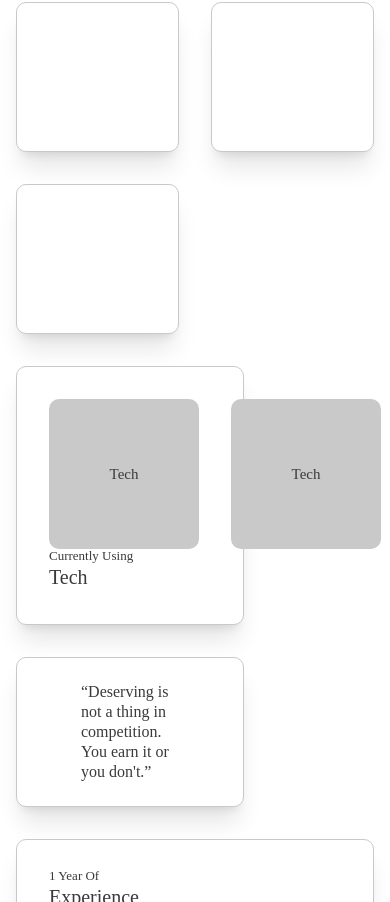
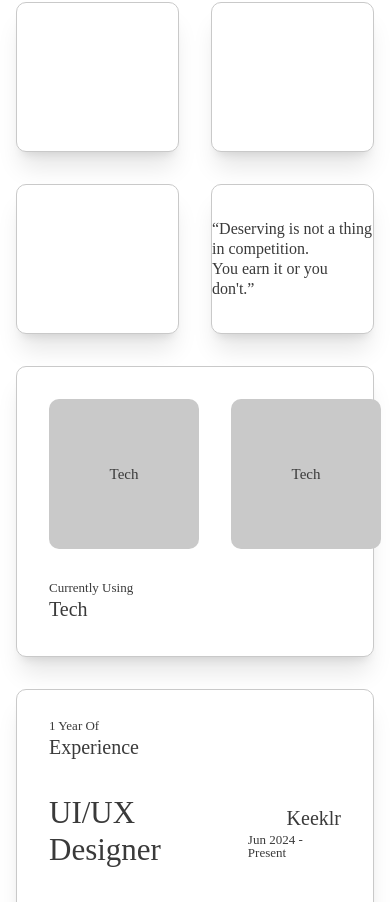
Before and after one commit to boi-git/protfolio_react, a Next.js app in the folder project-portfolio-react/: page / in a window 390 px wide. Shown: the part 1262-2164 px from the top of the page. Built offline with nearby package versions, Linux system fonts and the light colour scheme.

Commit message:
Toggle quote and hide other feature

```diff
--- a/project-portfolio-react/src/app/page.js
+++ b/project-portfolio-react/src/app/page.js
@@ -107,14 +107,19 @@ export default function Home() {
       <div className="w-full px-[16px] sm:px-[32px] lg:px-[200px] pt-8 grid grid-cols-12 gap-8">
         <div className="col-span-12 sm:col-span-12 lg:col-span-6 flex-col justify-start items-start gap-8 inline-flex grid grid-cols-12">
           <div className="col-span-12 sm:col-span-12 lg:col-span-4 grid grid-cols-12 lg:grid-cols-1 sm:grid-cols-12 gap-8">
-            {/* <div className="col-span-12 sm:col-span-12 lg:col-span-4 grid grid-cols-12 gap-8"> */}
             <div className="col-span-6 h-[150px] bg-white rounded-[10px] shadow-xl border border-[#c9c9c9]"></div>
             <div className="col-span-6 h-[150px] bg-white rounded-[10px] shadow-xl border border-[#c9c9c9]"></div>
             <div className="col-span-6 h-[150px] bg-white rounded-[10px] shadow-xl border border-[#c9c9c9]"></div>
+            <div className="col-span-6 h-[150px] bg-white rounded-[10px] shadow-xl border border-[#c9c9c9] block lg:hidden ">
+              <div className="text-[#3a3a3a] text-base font-normal font-['Poppins'] leading-tight justify-center flex h-full items-center">
+                “Deserving is not a thing in competition. <br />
+                You earn it or you don't.”
+              </div>
+            </div>
           </div>
 
-          <div className="h-full col-span-8 flex-col justify-start items-start gap-8 inline-flex">
-            <div className="flex-grow  w-full p-8 bg-white rounded-[10px] shadow-xl border border-[#c9c9c9] flex-col justify-start items-start inline-flex">
+          <div className="h-full col-span-12 sm:col-span-12 lg:col-span-8 flex-col justify-start items-start gap-8 inline-flex">
+            <div className="flex-grow  w-full p-8 bg-white rounded-[10px] shadow-xl border border-[#c9c9c9] flex-col justify-start items-start inline-flex gap-8 lg:gap-0">
               <div className="justify-start items-center gap-8 inline-flex">
                 <div className="w-[150px] h-[150px] bg-[#c9c9c9] rounded-[10px] justify-center items-center flex">
                   <div className="text-[#3a3a3a] text-[15px] font-normal font-['Poppins'] leading-[18px]">
@@ -141,8 +146,8 @@ export default function Home() {
                 </div>
               </div>
             </div>
-            <div className="h-[150px] w-full px-16 py-8 bg-white rounded-[10px] shadow-xl border border-[#c9c9c9] justify-between items-center inline-flex">
-              <div className="grow shrink basis-0 text-[#3a3a3a] text-base font-normal font-['Poppins'] leading-tight justify-center ">
+            <div className="h-[150px] w-full px-16 py-8 bg-white rounded-[10px] shadow-xl border border-[#c9c9c9] justify-between items-center inline-flex hidden lg:block">
+              <div className="text-[#3a3a3a] text-base font-normal font-['Poppins'] leading-tight justify-center flex h-full items-center">
                 “Deserving is not a thing in competition. <br />
                 You earn it or you don't.”
               </div>
@@ -220,7 +225,7 @@ export default function Home() {
         </div>
       </div>
 
-      <div className="w-full pt-8 justify-start items-center gap-8 inline-flex">
+      <div className="w-full pt-8 justify-start items-center gap-8 inline-flex hidden">
         <div className="h-[650px] px-[200px] flex-grow py-8 bg-black/50 justify-start items-center gap-8 inline-flex grid grid-cols-12">
           <div className="h-full col-span-2 flex-col justify-start items-start gap-8 inline-flex overflow-hidden">
             <div className="w-full flex gap-8 flex-col">
@@ -267,7 +272,7 @@ export default function Home() {
           </div>
         </div>
       </div>
-      <div className="w-full px-[16px] sm:px-[32px] lg:px-[200px] pt-8 grid grid-cols-12 gap-8">
+      <div className="w-full px-[16px] sm:px-[32px] lg:px-[200px] pt-8 grid grid-cols-12 gap-8 hidden">
         <div className="col-span-12 p-8 bg-white rounded-[10px] shadow border border-[#c9c9c9] justify-between items-center flex">
           <div className="grow shrink basis-0 h-6 justify-start items-start gap-16 flex">
             <div className="text-[#3a3a3a] text-xl font-normal font-['Poppins'] leading-normal">
@@ -297,7 +302,7 @@ export default function Home() {
           </div>
         </div>
       </div>
-      <div className="w-full pt-8 px-[16px] sm:px-[32px] lg:px-[200px] justify-start items-center gap-8 inline-flex">
+      <div className="w-full pt-8 px-[16px] sm:px-[32px] lg:px-[200px] justify-start items-center gap-8 inline-flex hidden">
         <div className="h-[600px] w-full p-4 bg-black/50 rounded-[25px] shadow-xl border border-[#c9c9c9] flex-col justify-end items-center inline-flex">
           <div className="self-stretch justify-between items-center inline-flex">
             <div className="text-center text-white text-xl font-normal font-['Poppins'] leading-normal">
```
